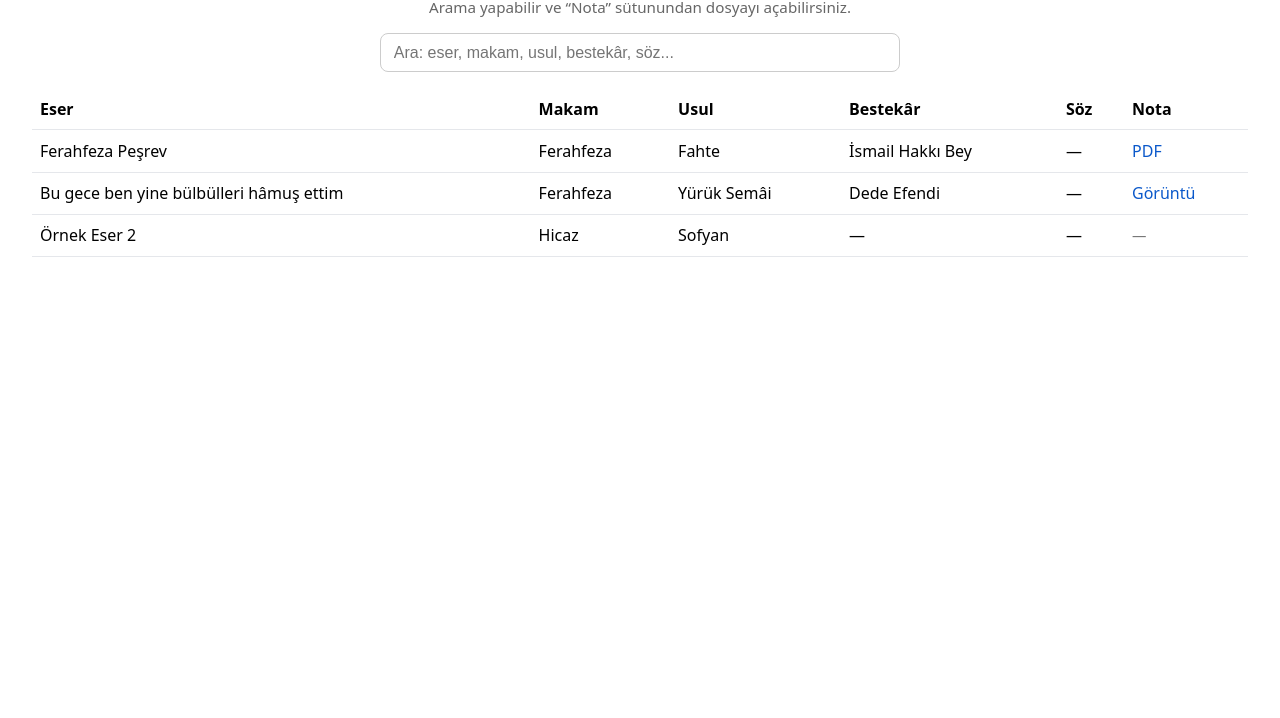
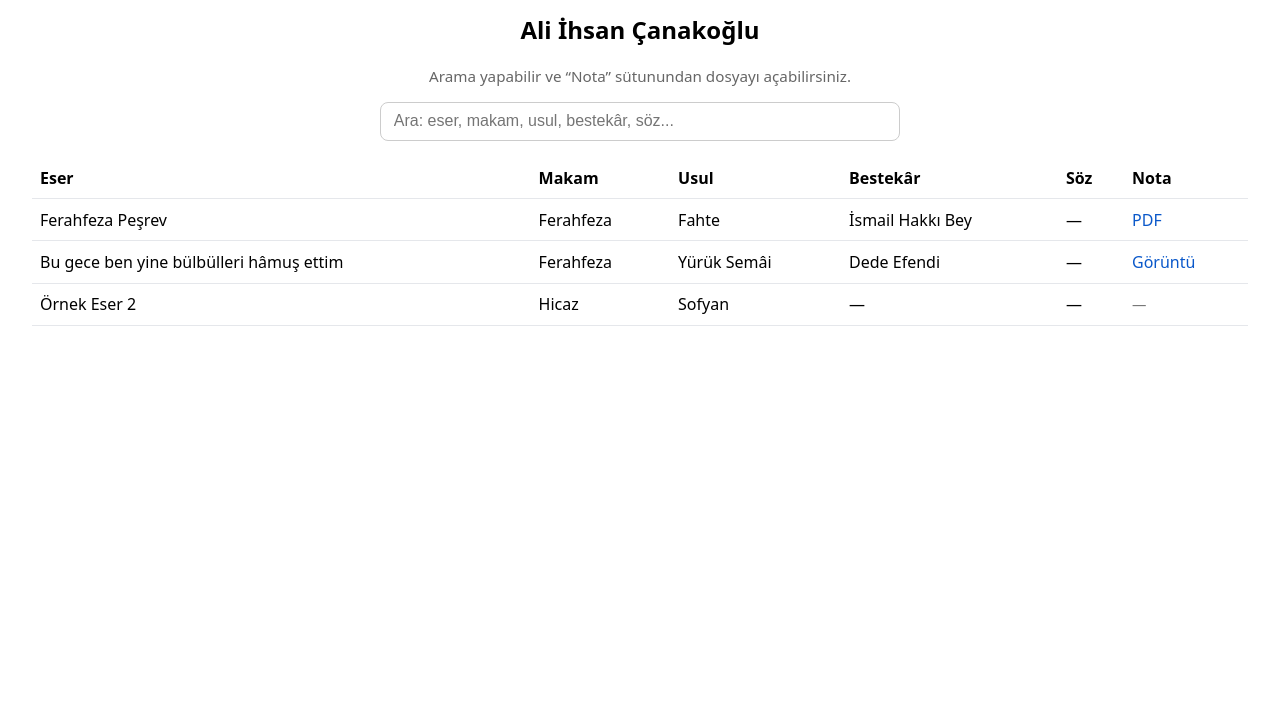
Before and after one commit to ferahfeza/tsm-arsiv-site, a plain HTML site: page index.html in a window 1280 px wide. Shown: the part 82-800 px from the top of the page. Drawn offline with Linux system fonts and the light colour scheme; no server answers.

Commit message:
Add subtitle with author's name to index.html

```diff
--- a/index.html
+++ b/index.html
@@ -23,6 +23,7 @@
 <body>
   <center>
   <h1>Klâsik Türk Müziği Nota Arşivi</h1>
+  <h2>Ali İhsan Çanakoğlu</h2>
   <div class="sub">
     Arama yapabilir ve “Nota” sütunundan dosyayı açabilirsiniz.
   </div>
```
